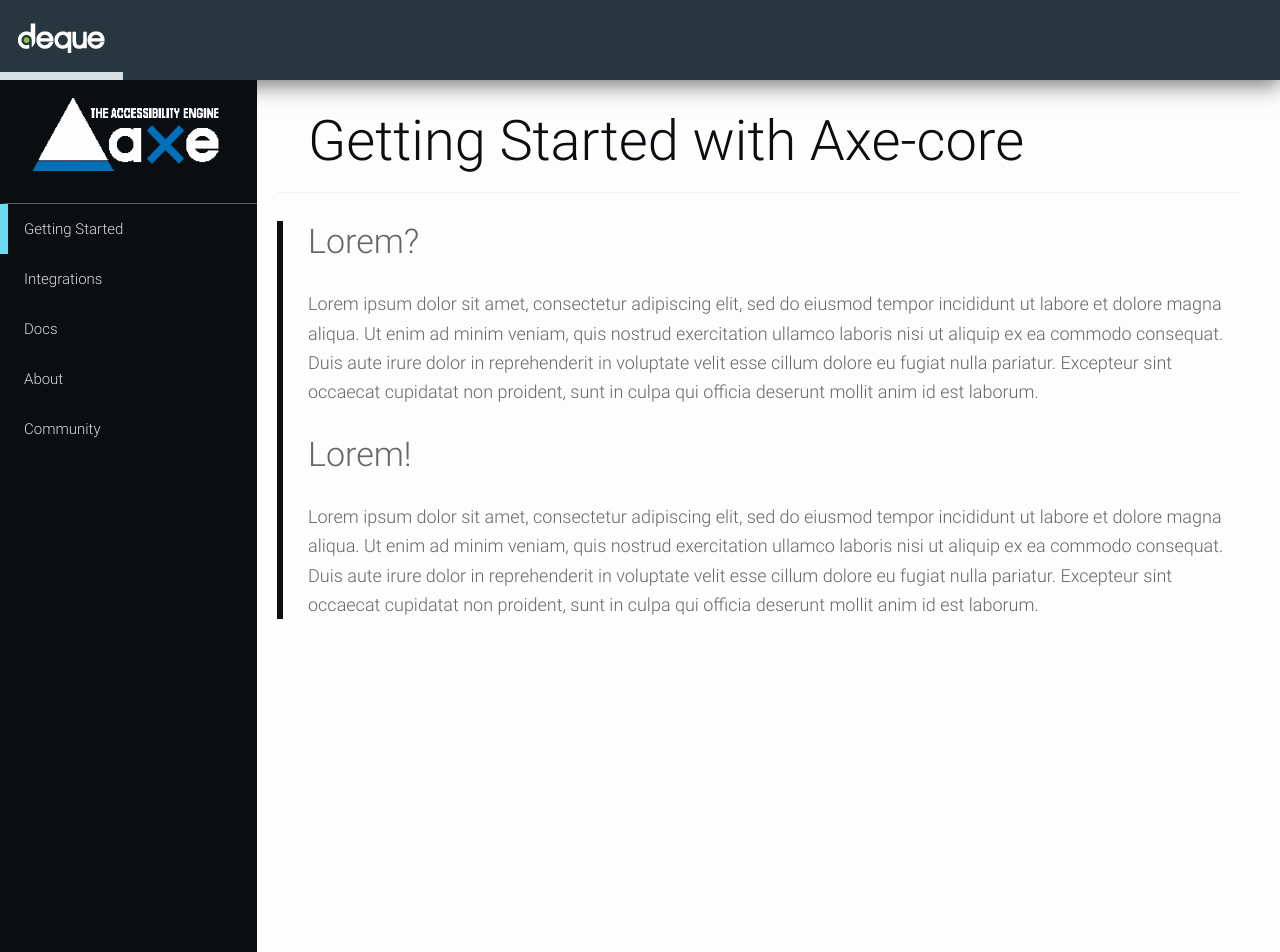
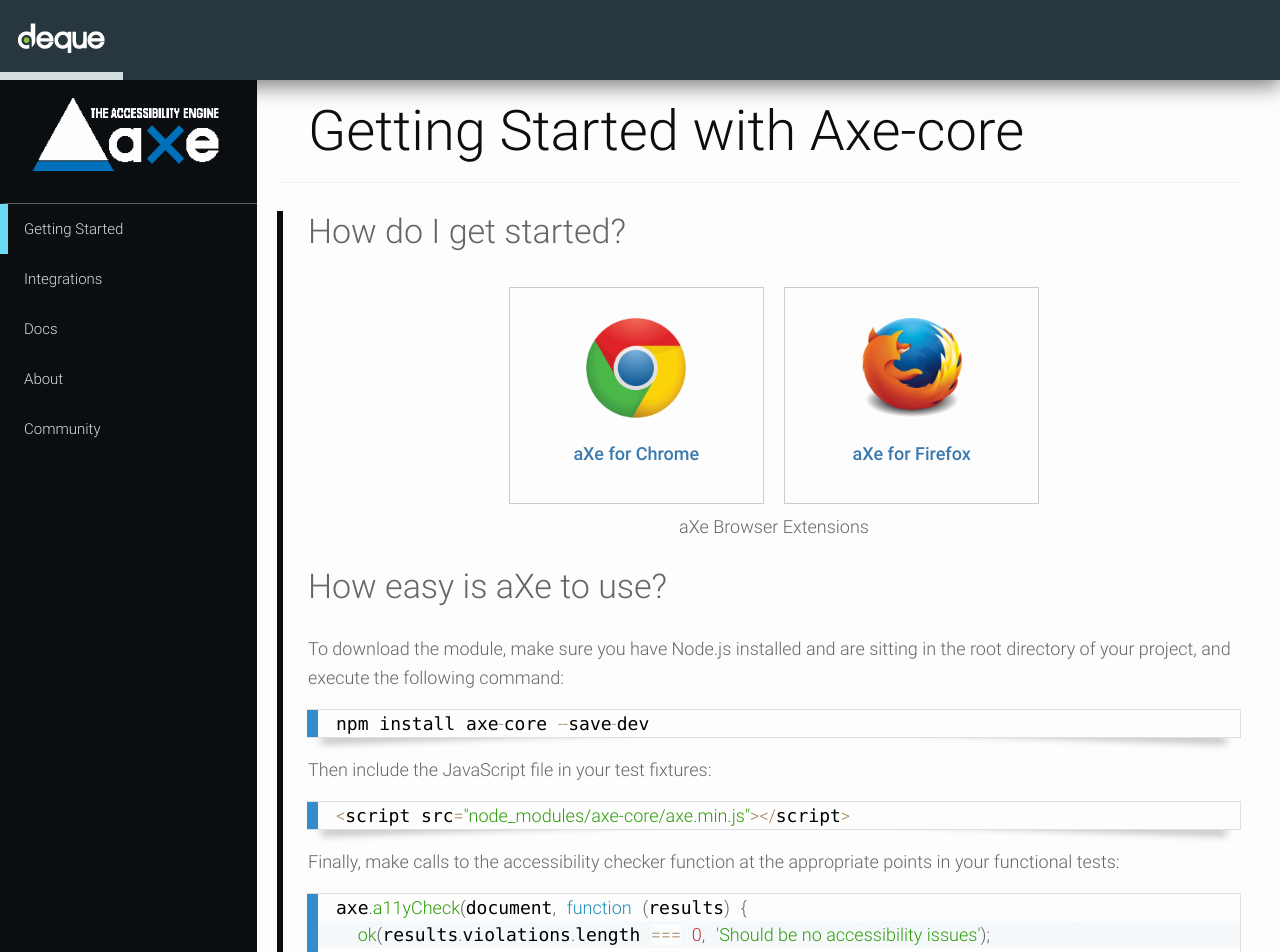
Before and after one commit to dequelabs/axe-website, a Jekyll site: the page built from getting-started/index.md, in a window 1280 px wide. Shown: the top 952 px of the page. Built offline with Jekyll 4.4.1, drawn with Linux system fonts in a browser that asks for light colours; some of the changed text lies outside the part shown.

Commit message:
Added Cucumber at Integrations and made Getting Started

````diff
--- a/assets/styles/main.css
+++ b/assets/styles/main.css
@@ -44,6 +44,10 @@
   padding-right: 100px;
 }
 
+.browser {
+  text-align: center;
+}
+
 /*allblocks & block can be find in Integrations */
 .allblocks{
   text-align: center;
@@ -61,6 +65,7 @@
   width: 25%;
   margin: 8px;
   padding: 10px;
+  padding-top: 30px;
   display: inline-block;
   overflow: auto;
   min-height: 175px;
@@ -172,12 +177,17 @@
   }
 }
 
+
 /* smartphone */
  @media (max-width: 767px){
   .examplelogo {
     height: 75px;
     width: 75px;
   }
+
+.page-content .dqpl-main-content.dqpl-collapsed {
+  padding-top: 80px;
+}
 }
 
 /* Tablet */
@@ -186,6 +196,10 @@
     height: 85px;
     width: 85px;
   }
+
+.page-content .dqpl-main-content.dqpl-collapsed {
+  padding-top: 80px;
+}
 }
 
 /* normal screen desktop */
--- a/getting-started/index.md
+++ b/getting-started/index.md
@@ -5,11 +5,58 @@
 
 <!-- including screencasts, links to Deque U. examples with aXe analysis -->
 
-## Lorem?
 
-Lorem ipsum dolor sit amet, consectetur adipiscing elit, sed do eiusmod tempor incididunt ut labore et dolore magna aliqua. Ut enim ad minim veniam, quis nostrud exercitation ullamco laboris nisi ut aliquip ex ea commodo consequat. Duis aute irure dolor in reprehenderit in voluptate velit esse cillum dolore eu fugiat nulla pariatur. Excepteur sint occaecat cupidatat non proident, sunt in culpa qui officia deserunt mollit anim id est laborum.
+## How do I get started?
+
+<div class="allblocks">
+	<div class="block">
+		<a href="https://chrome.google.com/webstore/detail/axe/lhdoppojpmngadmnindnejefpokejbdd"><img src="../assets/images/chrome.png" alt="" class="examplelogo">
+	  	<br/>
+	    <br/>
+	    aXe for Chrome
+	  </a>
+	</div>
+
+	<div class="block">
+		<a href="https://addons.mozilla.org/en-us/firefox/addon/axe-devtools/"><img src="../assets/images/firefox.png" alt="" class="examplelogo">
+			<br/>
+			<br/>
+			aXe for Firefox
+		</a>
+	</div>
+</div>
+
+<div class="browser">aXe Browser Extensions</div>
 
 
-## Lorem!
+## How easy is aXe to use?
+To download the module, make sure you have Node.js installed and are sitting in the root directory of your project, and execute the following command:
 
-Lorem ipsum dolor sit amet, consectetur adipiscing elit, sed do eiusmod tempor incididunt ut labore et dolore magna aliqua. Ut enim ad minim veniam, quis nostrud exercitation ullamco laboris nisi ut aliquip ex ea commodo consequat. Duis aute irure dolor in reprehenderit in voluptate velit esse cillum dolore eu fugiat nulla pariatur. Excepteur sint occaecat cupidatat non proident, sunt in culpa qui officia deserunt mollit anim id est laborum.
+```javascript
+npm install axe-core --save-dev
+```
+
+Then include the JavaScript file in your test fixtures:
+
+```javascript
+<script src="node_modules/axe-core/axe.min.js"></script>
+```
+
+Finally, make calls to the accessibility checker function at the appropriate points in your functional tests:
+
+```javascript
+axe.a11yCheck(document, function (results) {
+  ok(results.violations.length === 0, 'Should be no accessibility issues');
+  // complete the async call
+  ...
+});
+```
+
+## What more?
+
+If you want a more in-depth view of what aXe can do and how you can start performing automated accessibility tests today, check out our our recorded webinar ‘Creating Accessible Web Applications with aXe’.
+
+<iframe width="600" height="400" src="https://www.youtube.com/embed/C1d278Inrl4" frameborder="0" allowfullscreen></iframe>
+
+## aXe Repository
+You can download the source code from our [GitHub repository](https://github.com/dequelabs/axe-core) where you can also fork, customize, extend and contribute.
````
Also changed, not shown: about/index.md (+1 -42 lines), index.md (+0 -4 lines), integrations/cucumber.md (added, +9 -0 lines), integrations/index.md (+8 -0 lines), integrations/selenium.md (+6 -0 lines), assets/images/chrome.png (added), assets/images/cucumber.png (added), assets/images/firefox.png (added).
